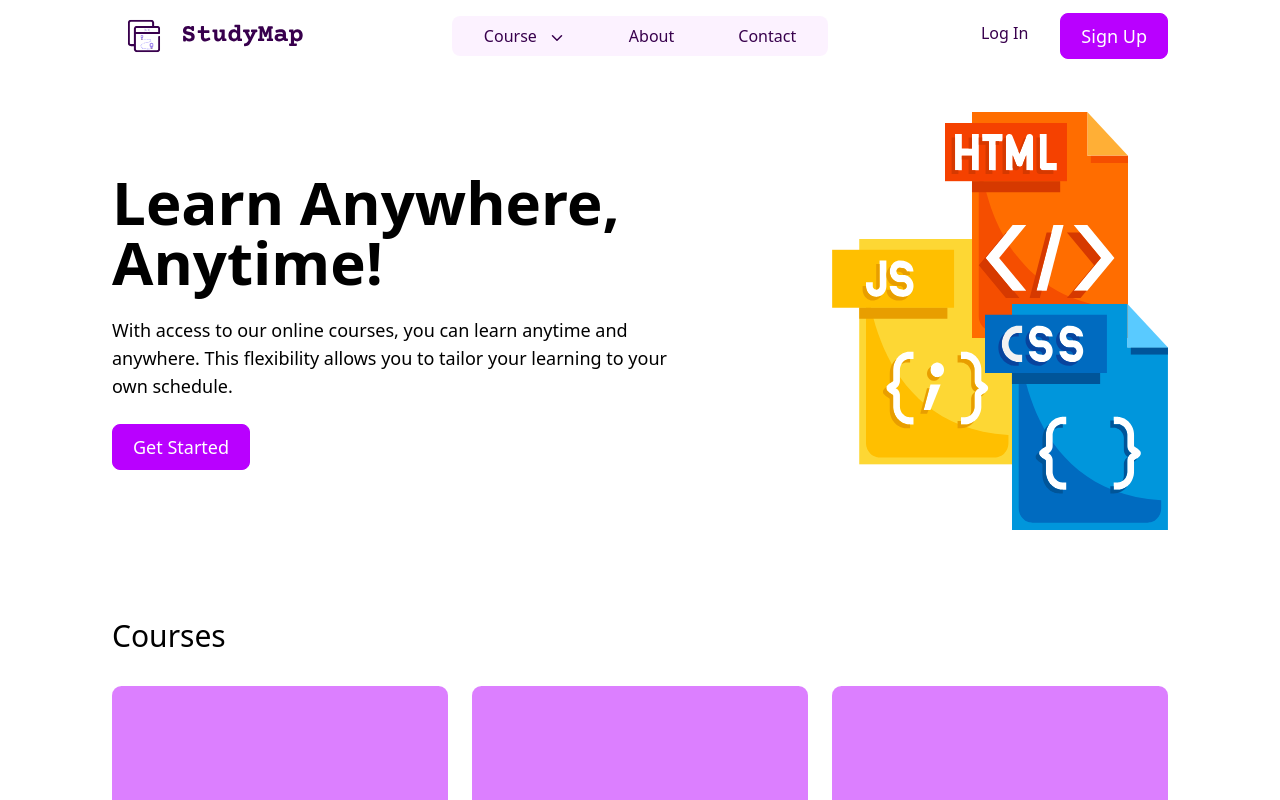
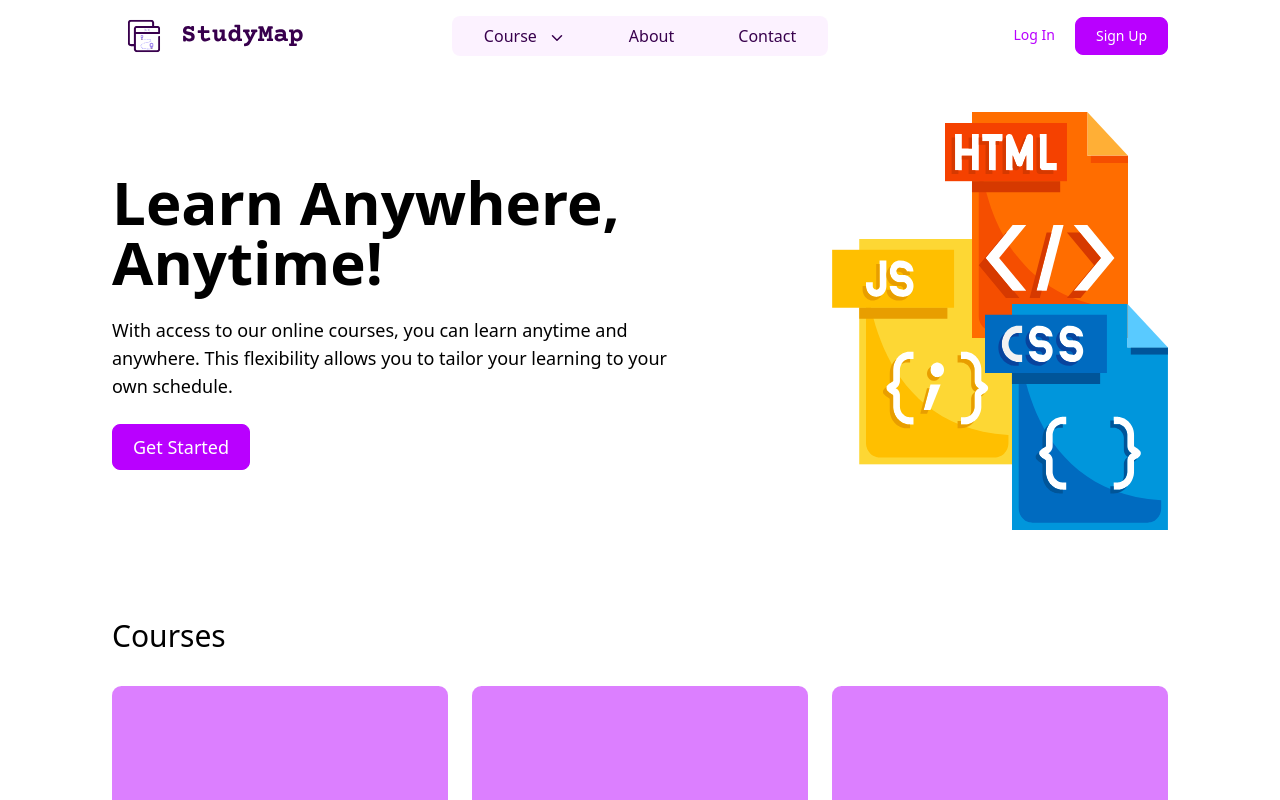
Before and after one commit to allsyalwaa/StudyMap, a React (Vite) app: page / in a window 1280 px wide. Shown: the top 800 px of the page. Built offline with nearby package versions, Linux system fonts and the light colour scheme.

Commit message:
chore: Update Navbar component to include sign up and log in popups

```diff
--- a/src/components/section/Navbar.jsx
+++ b/src/components/section/Navbar.jsx
@@ -3,8 +3,29 @@ import Dropdown from "../ui/Dropdown";
 
 import Logo from "../../assets/logo.svg";
 import Button from "../ui/Button";
+import SignUp from "../ui/SignUp";
+import LogIn from "../ui/LogIn";
+
+import { useState } from "react";
 
 export default function Navbar() {
+  const [isSignUpPopupOpen, setIsSignUpPopupOpen] = useState(false);
+  const [isLogInPopupOpen, setIsLogInPopupOpen] = useState(false);
+
+  const handleOpenSignUpPopup = () => {
+    setIsSignUpPopupOpen(true);
+  };
+  const handleOpenLogInPopup = () => {
+    setIsLogInPopupOpen(true);
+  };
+
+  const handleCloseSignUpPopup = () => {
+    setIsSignUpPopupOpen(false);
+  };
+  const handleCloseLogInPopup = () => {
+    setIsLogInPopupOpen(false);
+  };
+
   return (
     <nav>
       <div className=" container fixed grid h-[72px] grid-cols-3 items-center bg-white">
@@ -38,20 +59,24 @@ export default function Navbar() {
 
         {/* action */}
         <ul className="ml-auto flex ">
-          <li>
-            <NavLink to="/">
-              <button className="rounded-lg px-8 py-2 text-base font-medium text-secondary">
-                Log In
-              </button>
-            </NavLink>
+          <li onClick={handleOpenLogInPopup}>
+            <Button
+              className={"border-none text-sm text-black"}
+              variant="white-primary"
+            >
+              Log In
+            </Button>
           </li>
-          <li>
-            <NavLink to="/">
-              <Button variant="primary">Sign Up</Button>
-            </NavLink>
+          <li onClick={handleOpenSignUpPopup}>
+            <Button className={"text-sm"} variant="primary">
+              Sign Up
+            </Button>
           </li>
         </ul>
       </div>
+
+      {isSignUpPopupOpen && <SignUp onClose={handleCloseSignUpPopup} />}
+      {isLogInPopupOpen && <LogIn onClose={handleCloseLogInPopup} />}
     </nav>
   );
 }
```
